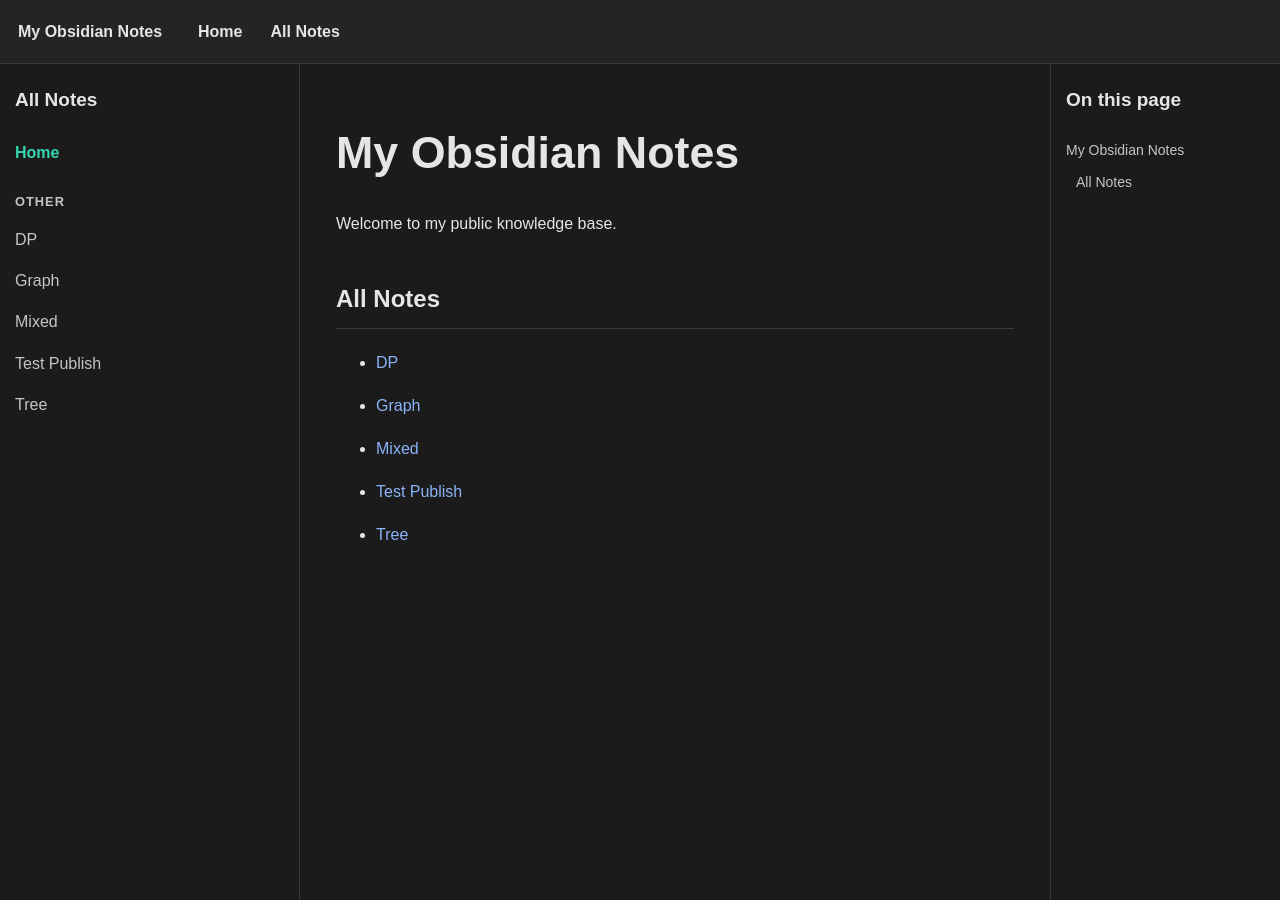
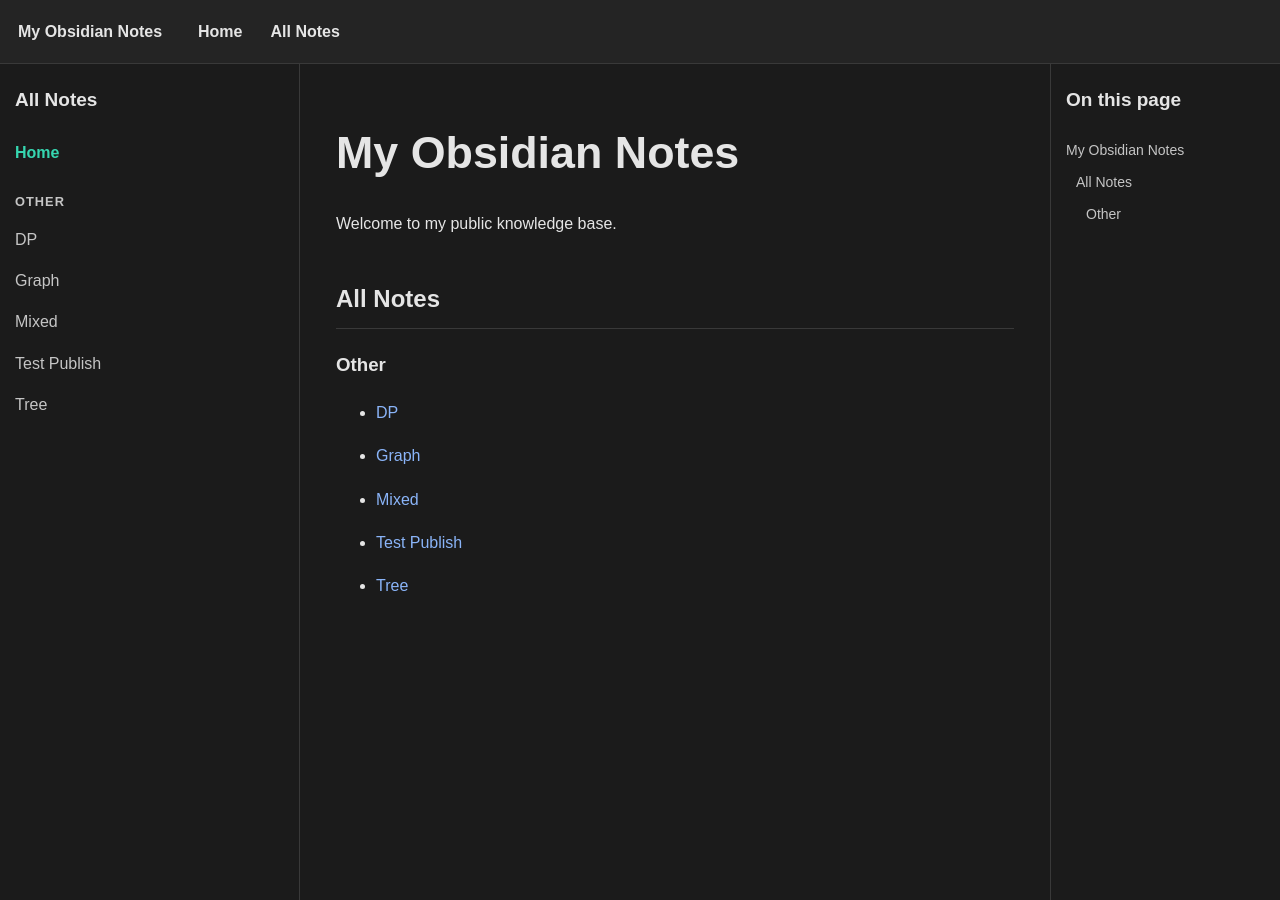
Before and after one commit to Mritunjay28/obsidian-notes, a Jekyll site: the page built from index.md, in a window 1280 px wide. Built offline with Jekyll 4.4.1, drawn with Linux system fonts in a browser that asks for light colours.

Commit message:
Group home page note list by folder

```diff
--- a/index.md
+++ b/index.md
@@ -9,7 +9,16 @@ Welcome to my public knowledge base.
 
 ## All Notes
 
-{% assign notes = site.pages | where_exp: "p", "p.path contains 'content/'" | sort: "name" %}
+{% assign notes = site.pages | where_exp: "p", "p.path contains 'content/'" | sort: "path" %}
+{% assign last_group = "" %}
 {% for n in notes %}
+{% assign parts = n.path | split: "/" %}
+{% if parts.size > 2 %}{% assign group = parts[1] %}{% else %}{% assign group = "Other" %}{% endif %}
+{% if group != last_group %}
+
+### {% if group.size <= 4 %}{{ group | upcase }}{% else %}{{ group | capitalize }}{% endif %}
+
+{% assign last_group = group %}
+{% endif %}
 - [{{ n.name | remove: ".md" }}]({{ n.url | relative_url }})
 {% endfor %}
```
